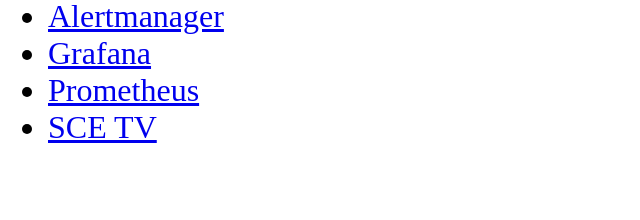
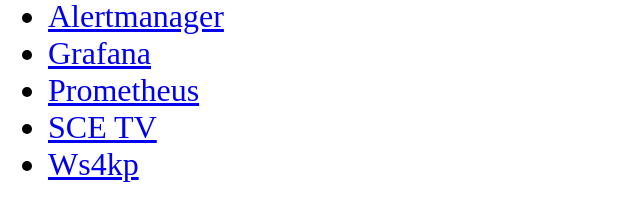
Before and after one commit to SCE-Development/poweredge-nginx, a plain HTML site: page index.html in a window 1280 px wide. Shown: the part 252-472 px from the top of the page, without its empty margins (0-640 px from the left). Drawn offline with Linux system fonts and the light colour scheme.

Commit message:
add ws4kp entry to index.html

```diff
--- a/index.html
+++ b/index.html
@@ -20,6 +20,7 @@
     <li><a target="_blank" rel="noopener" href="http://one.sce/grafana">Grafana</a></li>
     <li><a target="_blank" rel="noopener" href="http://one.sce/prometheus">Prometheus</a></li>
     <li><a target="_blank" rel="noopener" href="http://one.sce/tv">SCE TV</a></li>
+    <li><a target="_blank" rel="noopener" href="http://one.sce:8001/">Ws4kp</a></li>
   </ul>
 </body>
 
```
